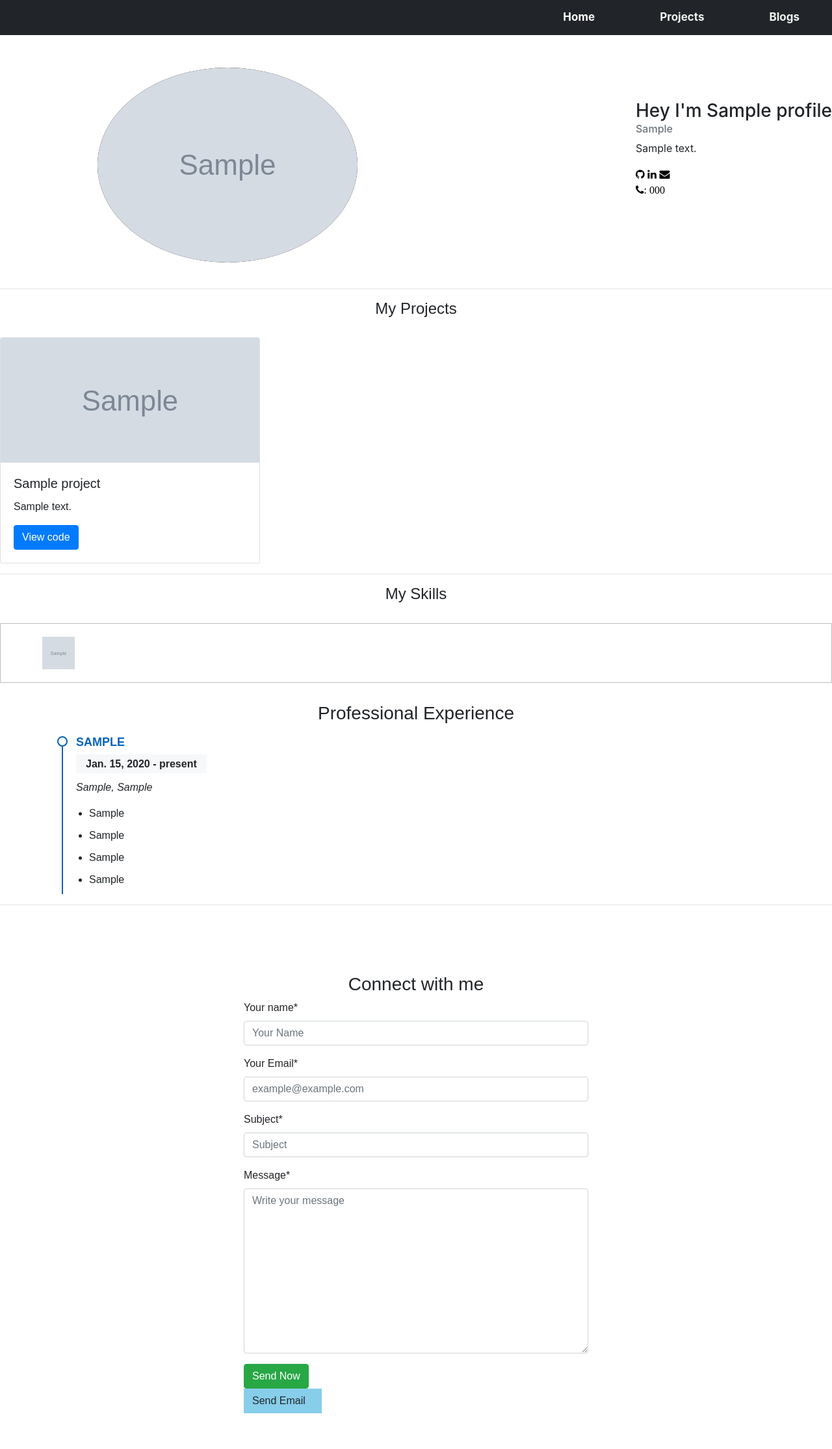
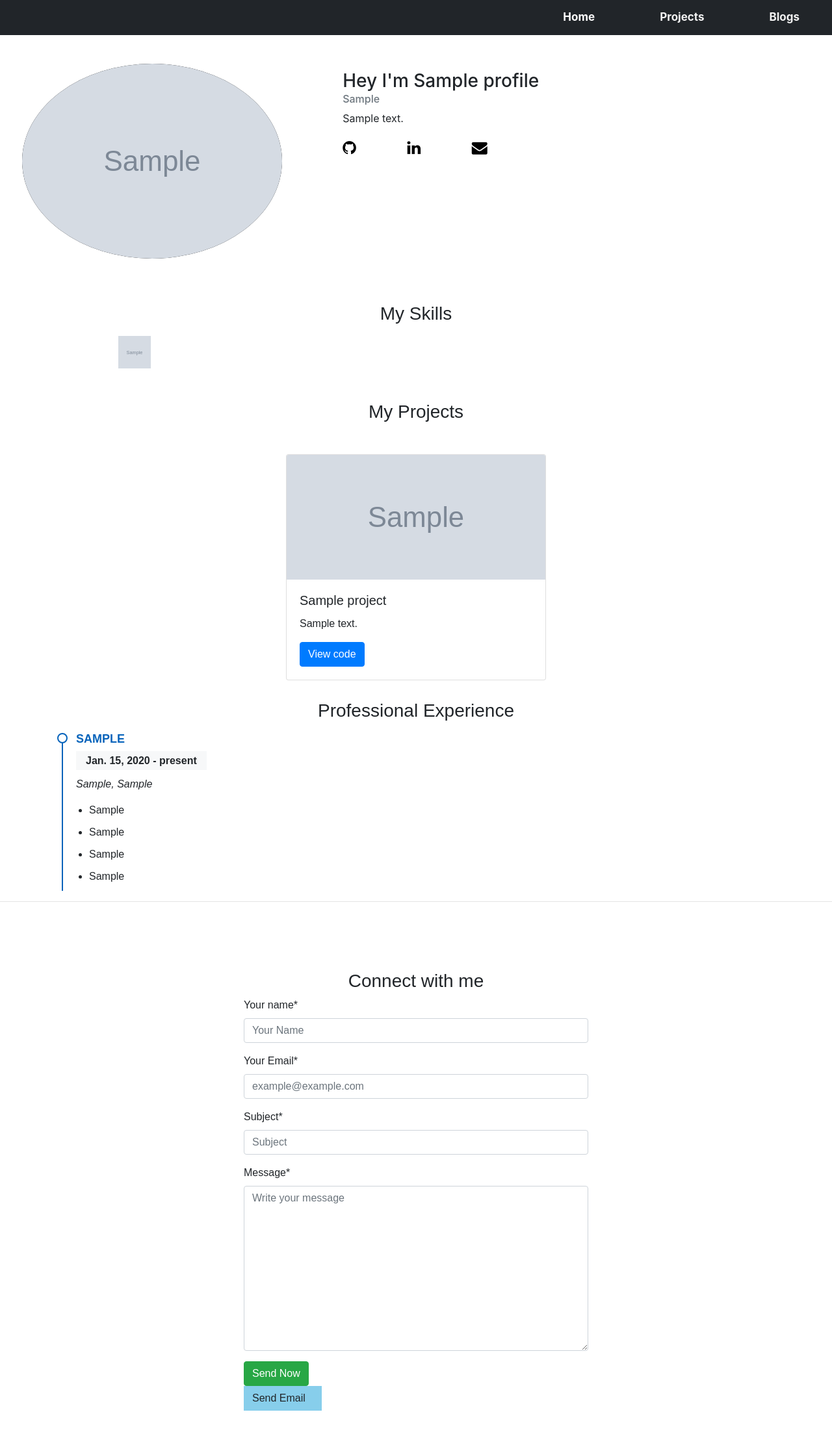
Before and after one commit to pasturl/portfolio-django, a Django app: page / in a window 1280 px wide. Shown: the whole page at 65% size. After the commit the page ends 2171 px from the top, so only its background shows below. Run offline with Django 3.2, Linux system fonts and the light colour scheme; tables that the repository leaves empty hold one stand-in row (values such as "Sample post"); grey boxes marked "Sample" are stand-in pictures; some libraries are stand-ins or nearby versions.

Commit message:
Update index.html

```diff
--- a/myportfolio/templates/myportfolio/index.html
+++ b/myportfolio/templates/myportfolio/index.html
@@ -9,12 +9,19 @@
 
 <style>
 
-
+.profile{
+  display: grid;
+  grid-template-columns: 20% 80%;
+  padding: 4px 4px;
+  margin-left:8rem;
+  margin-right:8rem;
+}
 
 .profile-info{
  margin-top:50px;
- float: right;
- margin-left:32rem;
+ float: left;
+ horizontal-align: left;
+ margin-left:12rem;
  font-family: "Montserrat", -apple-system, BlinkMacSystemFont, "Segoe UI", Roboto, "Helvetica Neue", Arial, "Noto Sans", sans-serif, "Apple Color Emoji", "Segoe UI Emoji", "Segoe UI Symbol", "Noto Color Emoji";
 <!-- font-weight: 700;-->
  color: #000000;
@@ -22,25 +29,21 @@
 
 }
 
-
-
 body
 {
  background-color: #fffff;
 }
-h4 {
-  margin-bottom: 30px;
+
+#project-header,#skill-header {
+  text-align: center;
+  padding-top: 40px
+
 }
 
-#project-header,#skill-header {
-text-align: center
-}
 .containermy-4{
 
   display: flex;
-  justify-content: left;
-  margin-left:150px;
-  margin-top:50px;
+  justify-content: center;
 }
 .fa{
   color: #000000;
@@ -69,9 +72,10 @@ width:120px;
 
 
 .skills {
-  display: flex;
-  flex-wrap: wrap;
+  display: grid;
+  grid-template-columns: repeat(4, 1fr);
   padding: 0 4px;
+  margin-left:8rem;
 
 }
 
@@ -79,6 +83,7 @@ width:120px;
   flex: 11.11%;
   padding: 0 50px;
   max-width: 11.11%;
+  horizontal-align: center;
 }
 
 .skill img {
@@ -163,40 +168,83 @@ width:120px;
     object-fit: cover;
 }
 
+.icon-bar {
+  width: 80%; /* Full-width */
+}
+
+.icon-bar a {
+  float: left; /* Float links side by side */
+  width: 20%; /* Equal width (5 icons with 20% width each = 100%) */
+  font-size: 24px;
+}
+
+.summary {
+  padding-right: 80px;
+}
+
+.card-group {
+  padding-right: 80px;
+  padding-left: 80px;
+  justify-content: center;
+}
+
+.row {
+  padding-right: 20px;
+  padding-left: 20px;
+  padding-top: 40px;
+}
+
+name.{
+    align-text: left;
+}
 
 </style>
 <div class ="profile">
-<div class="profile-info">
+    <div class="containermy-4">
+        <div class="row text-center">
+          <div class="col-md-6 mb-4">
+            <img class="rounded-circle avatar"  src="static/img/{{profile.image}}" data-holder-rendered="true">
+          </div>
+        </div>
+    </div>
 
-    <h3 class ="name">Hey I'm {{profile.name}}</h3>
-    <h6 class="card-subtitle mb-2 text-muted">{{ profile.designation}}</h6>
-    <p >{{profile.summary}}</p>
+    <div class="profile-info">
+        <h3 class ="name">Hey I'm {{profile.name}}</h3>
+        <h6 class="card-subtitle mb-2 text-muted">{{ profile.designation}}</h6>
+        <p class="summary">{{profile.summary}}</p>
 
-    <div class="icon-bar">
-        <a href={{profile.github_link}} class="github"><i class="fa fa-github"></i></a>
-        <a href={{profile.linkedin_link}} class="linkedin"><i class="fa fa-linkedin"></i></a>
-        <a href=mailto:{{profile.email}} class="gmail"><i class="fa fa-envelope"></i></a>
-        <br>
-        <i class="fa fa-phone" aria-hidden="true">: {{profile.phone_number}}</i>
+        <div class="icon-bar">
+            <a href={{profile.github_link}} class="github"><i class="fa fa-github"></i></a>
+            <a href={{profile.linkedin_link}} class="linkedin"><i class="fa fa-linkedin"></i></a>
+            <a href=mailto:{{profile.email}} class="gmail"><i class="fa fa-envelope"></i></a>
+            <br>
 
+        </div>
+        </section>
     </div>
-    </section>
-</div>
-
-<div class="containermy-4">
-    <div class="row text-center">
-      <div class="col-md-6 mb-4">
-        <img class="rounded-circle avatar"  src="static/img/{{profile.image}}" data-holder-rendered="true">
-      </div>
-    </div>
-</div>
 
 </div>
 
-<hr>
 
 
-<h4 id="project-header">My Projects</h4>
+<div>
+<h3 id="project-header">My Skills</h3>
+</div>
+    <div class="skills">
+    {% for skill in skills %}
+    <div class="skill">
+        <img id="skill-image" title={{skill.name}}  src={{skill.image}} alt={{skill.name}} class="skill-data">
+    </div>
+    {% endfor %}
+
+</div>
+
+
+
+
+<div>
+<h3 id="project-header">My Projects</h3>
+</div>
 
 <div class="card-group">
 
@@ -216,21 +264,7 @@ width:120px;
 </div>
   {% endfor %}
 </div >
-<hr>
 
-<h4 id="skill-header" >My Skills</h4>
-
-<div class="div-border">
-
-    <div class="skills">
-    {% for skill in skills %}
-    <div class="skill">
-        <img id="skill-image" title={{skill.name}}  src={{skill.image}} alt={{skill.name}} class="skill-data">
-    </div>
-    {% endfor %}
-
-</div>
-</div>
 
 <h3 align="center" class="resume-title">Professional Experience</h3>
 
```
